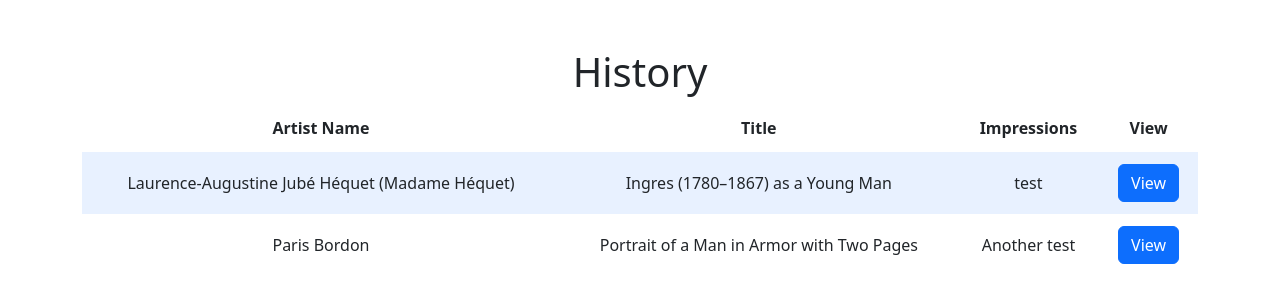
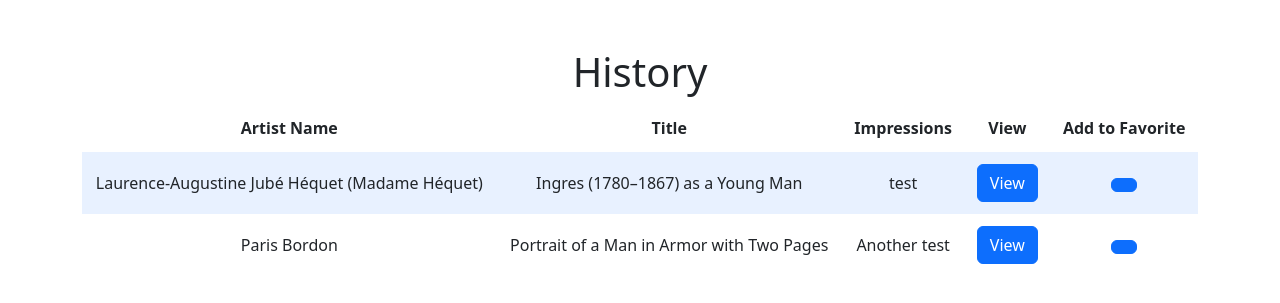
Before and after one commit to descarpentriesadrien/Muse, a Flask app: page /history in a window 1280 px wide. Shown: the part 66-369 px from the top of the page. Run offline with Flask 3, Linux system fonts and the light colour scheme; the visitor is signed in with stand-in values (Sample User, id 1); some libraries are stand-ins or nearby versions.

Commit message:
Wed, Nov 26, 2025, 10:31 AM -05:00

```diff
--- a/templates/history.html
+++ b/templates/history.html
@@ -12,6 +12,7 @@
                 <th>Title</th>
                 <th>Impressions</th>
                 <th>View</th>
+                <th>Add to Favorite</th>
             </tr>
         </thead>
         <tbody>
@@ -22,6 +23,7 @@
                         <td>{{ record.title }}</td>
                         <td>{{ record.impressions }}</td>
                         <td><a target='blank' href='{{ record.primaryImage }}'><button class="btn btn-primary">View</button></a></td>
+                        <td><button class="btn btn-primary"></button></td>
                     </tr>
                 {% endfor %}
             {% else %}
```
Also changed, not shown: 1 other file.
